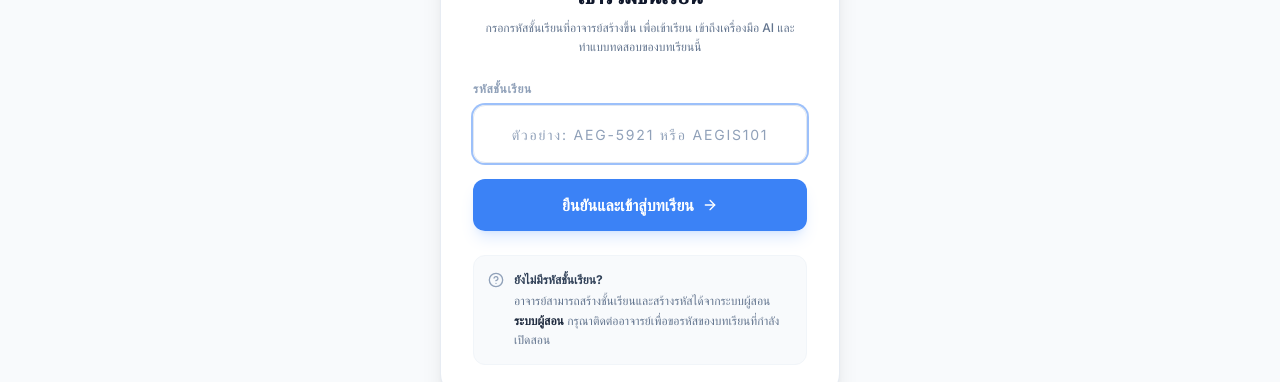
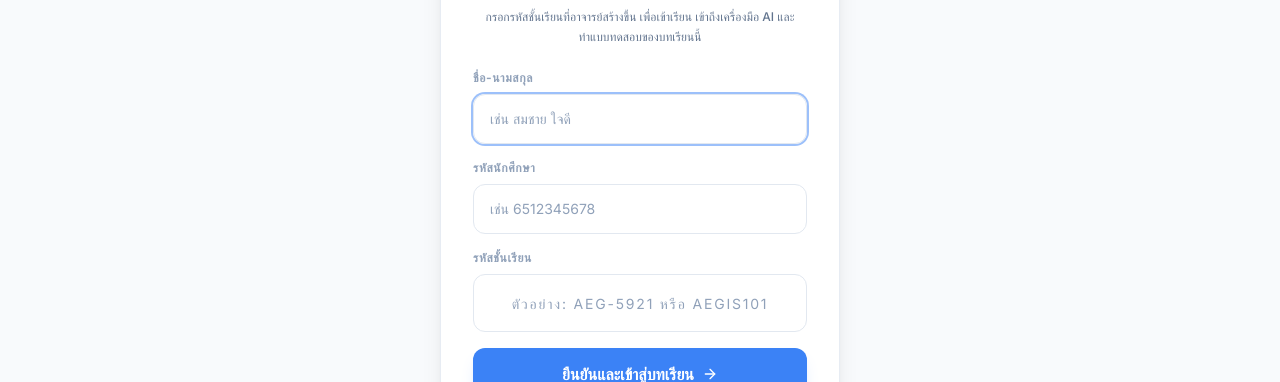
Before and after one commit to PathananBantad/ai-learning-companion-main, a React (Vite) app: page / in a window 1280 px wide. Both pictures are taken after a click on the button "เข้าสู่ระบบสำหรับนักศึกษา". Shown: the part 280-662 px from the top of the page. Built offline with nearby package versions, Linux system fonts and the light colour scheme; no server answers.

Commit message:
เพิ่มให้กรอกชื่อกับรหัสนักศึกษา

```diff
--- a/src/App.tsx
+++ b/src/App.tsx
@@ -30,6 +30,14 @@ export default function App() {
     return localStorage.getItem('aegis_joined_class_code');
   });
   const [isGeneratingClassCode, setIsGeneratingClassCode] = useState(false);
+
+  // Student Identity States
+  const [studentName, setStudentName] = useState<string>(() => {
+    return localStorage.getItem('aegis_student_name') || '';
+  });
+  const [studentId, setStudentId] = useState<string>(() => {
+    return localStorage.getItem('aegis_student_id') || '';
+  });
 
   // Backend States
   const [lesson, setLesson] = useState<LessonData | null>(null);
@@ -296,9 +304,14 @@ export default function App() {
   if (role === 'student' && studentJoinedCode !== classCode) {
     return (
       <JoinClass
-        onJoinSuccess={(code) => {
+        onJoinSuccess={(code, studentInfo) => {
           setStudentJoinedCode(code);
           localStorage.setItem('aegis_joined_class_code', code);
+
+          setStudentName(studentInfo.studentName);
+          setStudentId(studentInfo.studentId);
+          localStorage.setItem('aegis_student_name', studentInfo.studentName);
+          localStorage.setItem('aegis_student_id', studentInfo.studentId);
         }}
         onBackToLanding={() => setRole('landing')}
       />
--- a/src/components/JoinClass.tsx
+++ b/src/components/JoinClass.tsx
@@ -3,12 +3,14 @@ import { motion } from 'motion/react';
 import { BookOpen, Sparkles, ArrowRight, ArrowLeft, Key, HelpCircle, CheckCircle2, AlertCircle } from 'lucide-react';
 
 interface JoinClassProps {
-  onJoinSuccess: (classCode: string) => void;
+  onJoinSuccess: (classCode: string, studentInfo: { studentId: string; studentName: string }) => void;
   onBackToLanding: () => void;
 }
 
 export default function JoinClass({ onJoinSuccess, onBackToLanding }: JoinClassProps) {
   const [code, setCode] = useState('');
+  const [studentName, setStudentName] = useState('');
+  const [studentId, setStudentId] = useState('');
   const [isVerifying, setIsVerifying] = useState(false);
   const [errorMsg, setErrorMsg] = useState<string | null>(null);
   const [classInfo, setClassInfo] = useState<{ topic?: string } | null>(null);
@@ -16,6 +18,14 @@ export default function JoinClass({ onJoinSuccess, onBackToLanding }: JoinClassP
   // Quick verify handler
   const handleVerify = async (e: React.FormEvent) => {
     e.preventDefault();
+    if (!studentName.trim()) {
+      setErrorMsg('กรุณากรอกชื่อ-นามสกุลของคุณ');
+      return;
+    }
+    if (!studentId.trim()) {
+      setErrorMsg('กรุณากรอกรหัสนักศึกษา');
+      return;
+    }
     if (!code.trim()) {
       setErrorMsg('กรุณากรอกรหัสเข้าชั้นเรียน');
       return;
@@ -28,7 +38,11 @@ export default function JoinClass({ onJoinSuccess, onBackToLanding }: JoinClassP
       const res = await fetch('/api/class/verify', {
         method: 'POST',
         headers: { 'Content-Type': 'application/json' },
-        body: JSON.stringify({ code: code.trim() })
+        body: JSON.stringify({
+          code: code.trim(),
+          studentId: studentId.trim(),
+          studentName: studentName.trim()
+        })
       });
 
       if (!res.ok) {
@@ -37,7 +51,10 @@ export default function JoinClass({ onJoinSuccess, onBackToLanding }: JoinClassP
 
       const data = await res.json();
       if (data.success) {
-        onJoinSuccess(code.trim().toUpperCase());
+        onJoinSuccess(code.trim().toUpperCase(), {
+          studentId: studentId.trim(),
+          studentName: studentName.trim()
+        });
       } else {
         setErrorMsg('รหัสชั้นเรียนไม่ถูกต้อง กรุณาตรวจสอบกับอาจารย์ผู้สอน');
       }
@@ -103,6 +120,41 @@ export default function JoinClass({ onJoinSuccess, onBackToLanding }: JoinClassP
           {/* Verification Form */}
           <form onSubmit={handleVerify} className="space-y-4">
             <div>
+              <label htmlFor="student-name-input" className="block text-xs font-bold uppercase text-slate-400 mb-2 tracking-wider">
+                ชื่อ-นามสกุล
+              </label>
+              <input
+                id="student-name-input"
+                type="text"
+                placeholder="เช่น สมชาย ใจดี"
+                value={studentName}
+                onChange={(e) => {
+                  setStudentName(e.target.value);
+                  setErrorMsg(null);
+                }}
+                autoFocus
+                className="w-full px-4 py-3.5 rounded-xl border border-slate-200 text-sm text-slate-800 placeholder:text-slate-400 focus:outline-none focus:ring-2 focus:ring-brand-blue/50 transition"
+              />
+            </div>
+
+            <div>
+              <label htmlFor="student-id-input" className="block text-xs font-bold uppercase text-slate-400 mb-2 tracking-wider">
+                รหัสนักศึกษา
+              </label>
+              <input
+                id="student-id-input"
+                type="text"
+                placeholder="เช่น 6512345678"
+                value={studentId}
+                onChange={(e) => {
+                  setStudentId(e.target.value);
+                  setErrorMsg(null);
+                }}
+                className="w-full px-4 py-3.5 rounded-xl border border-slate-200 text-sm text-slate-800 placeholder:text-slate-400 focus:outline-none focus:ring-2 focus:ring-brand-blue/50 transition"
+              />
+            </div>
+
+            <div>
               <label htmlFor="class-code-input" className="block text-xs font-bold uppercase text-slate-400 mb-2 tracking-wider">
                 รหัสชั้นเรียน
               </label>
@@ -116,7 +168,6 @@ export default function JoinClass({ onJoinSuccess, onBackToLanding }: JoinClassP
                     setCode(e.target.value);
                     setErrorMsg(null);
                   }}
-                  autoFocus
                   className="w-full px-4 py-3.5 rounded-xl border border-slate-200 text-center font-mono font-bold text-lg text-slate-800 placeholder:font-sans placeholder:text-sm placeholder:text-slate-400 placeholder:font-normal focus:outline-none focus:ring-2 focus:ring-brand-blue/50 uppercase tracking-widest transition"
                 />
               </div>
```
